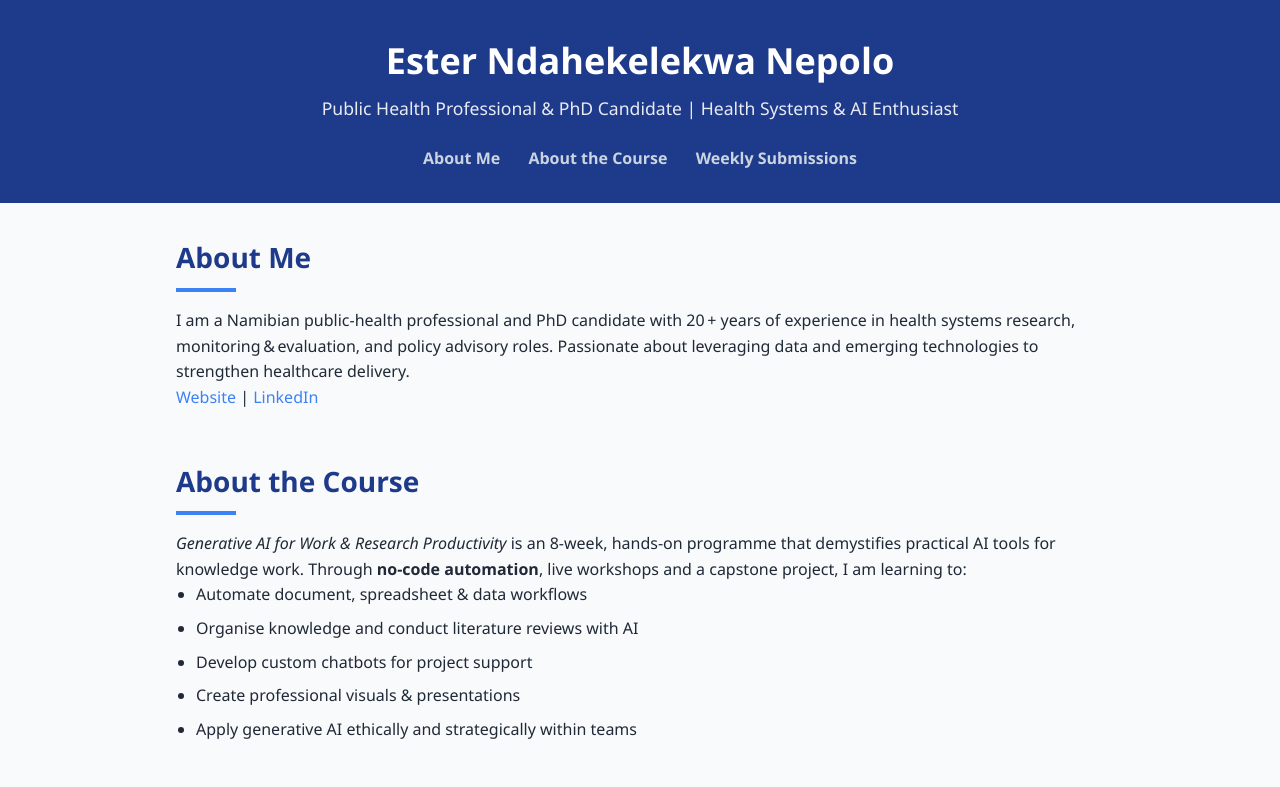
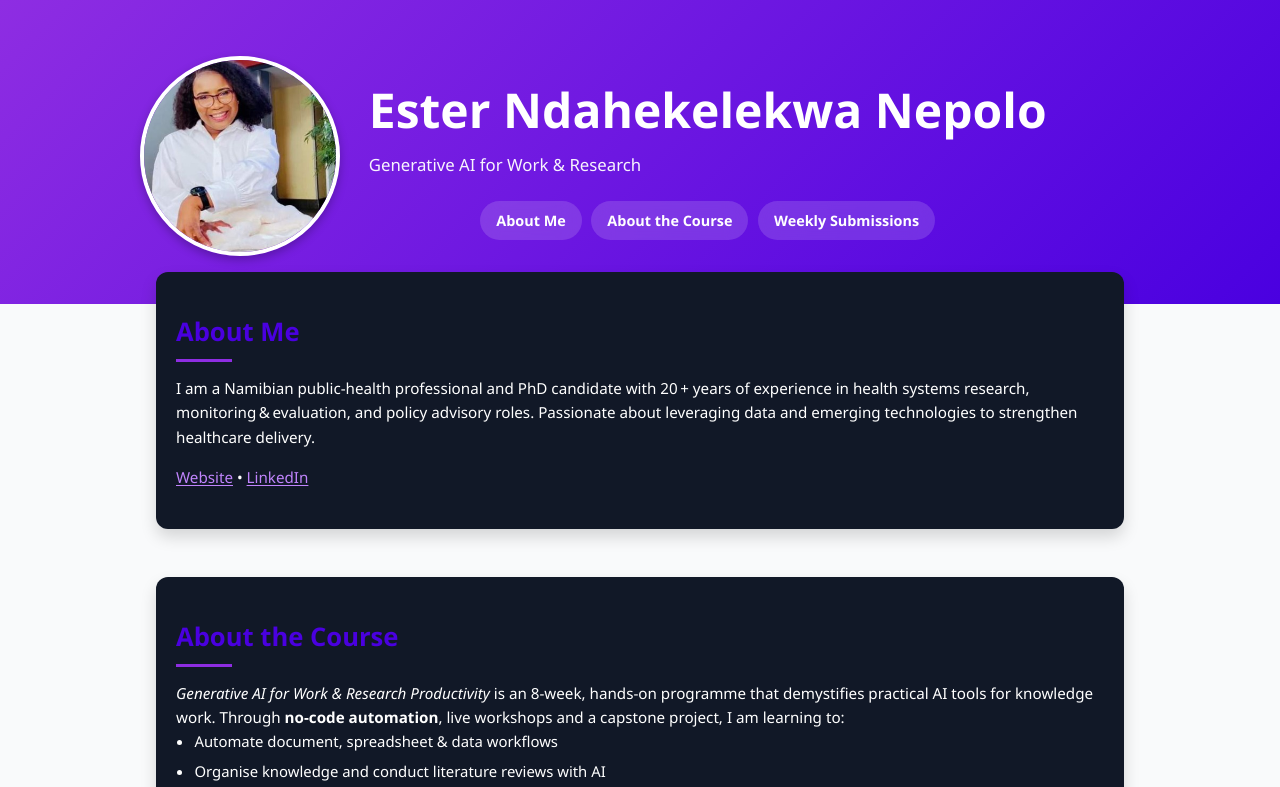
Before and after one commit to EsterNepolo/graph_portfolio, a plain HTML site: page index.html in a window 1280 px wide. Shown: the top 787 px of the page. Drawn offline with Linux system fonts and the light colour scheme.

Commit message:
Update index.html

```diff
--- a/index.html
+++ b/index.html
@@ -6,74 +6,166 @@
   <meta name="viewport" content="width=device-width, initial-scale=1.0">
   <title>Ester Nepolo | Generative AI Portfolio</title>
   <style>
+    /*====================
+      Color Palette & Root Vars
+    ====================*/
     :root {
-      --bg-color: #f9fafb;
-      --primary-color: #1e3a8a;
-      --accent-color: #3b82f6;
-      --text-color: #1f2937;
-      --max-width: 960px;
+      --primary-gradient-start: #8e2de2; /* Purple */
+      --primary-gradient-end:   #4a00e0; /* Deep violet */
+      --bg-body:   #f9fafb;
+      --bg-dark:   #111827;
+      --text-light: #ffffff;
+      --text-dark:  #1f2937;
+      --max-width:  1000px;
     }
 
-    * { box-sizing: border-box; margin: 0; padding: 0; }
+    /*====================
+      Global Reset & Typography
+    ====================*/
+    *,*::before,*::after{box-sizing:border-box;margin:0;padding:0}
+    body{
+      font-family:"Segoe UI",Roboto,Arial,sans-serif;
+      font-size:0.95rem; /* slightly smaller base font */
+      line-height:1.6;
+      color:var(--text-dark);
+      background:var(--bg-body);
+    }
+    a{color:inherit;text-decoration:none}
+    img{display:block;max-width:100%;height:auto}
 
-    body {
-      font-family: "Segoe UI", Roboto, Arial, sans-serif;
-      line-height: 1.6;
-      color: var(--text-color);
-      background: var(--bg-color);
+    /*====================
+      HERO SECTION
+    ====================*/
+    header.hero{
+      background:linear-gradient(135deg,var(--primary-gradient-start),var(--primary-gradient-end));
+      color:var(--text-light);
+      padding:3.5rem 1rem 3rem; /* slightly reduced vertical padding */
+    }
+    .hero__inner{
+      max-width:var(--max-width);
+      margin:0 auto;
+      display:flex;
+      flex-direction:column;
+      align-items:center;
+      text-align:center;
     }
 
-    header {
-      background: var(--primary-color);
-      color: #fff;
-      padding: 2rem 1rem;
-      text-align: center;
+    .profile-img{
+      width:200px;
+      height:200px;
+      border-radius:50%;
+      object-fit:cover;
+      object-position:center top;
+      border:4px solid var(--text-light);
+      margin-bottom:1.25rem;
+      box-shadow:0 4px 10px rgba(0,0,0,.25);
+    }
+    .hero__name{
+      font-size:clamp(1.75rem,4.5vw,3rem); /* reduced */
+      font-weight:700;
+    }
+    .hero__subtitle{
+      font-size:1.05rem; /* reduced */
+      font-weight:500;
+      margin-top:.2rem;
+      opacity:.95;
     }
 
-    header h1 { font-size: 2.25rem; margin-bottom: .25rem; }
-    header p  { font-size: 1.1rem; opacity: .9; }
+    nav.hero__nav{
+      margin-top:1.4rem;
+      display:flex;
+      gap:.6rem;
+      flex-wrap:wrap;
+      justify-content:center;
+    }
+    .nav-pill{
+      padding:.5rem 1rem; /* reduced */
+      border-radius:9999px;
+      background:rgba(255,255,255,.15);
+      color:var(--text-light);
+      font-weight:600;
+      backdrop-filter:blur(10px);
+      transition:background .2s ease;
+      font-size:0.9rem; /* smaller text */
+    }
+    .nav-pill:hover{background:rgba(255,255,255,.25)}
 
-    nav { margin-top: 1.5rem; }
-    nav a { color: #cbd5e1; margin: 0 .75rem; text-decoration: none; font-weight: 600; transition: color .2s ease; }
-    nav a:hover { color: #fff; }
-
-    main { margin: 0 auto; max-width: var(--max-width); padding: 2rem 1rem; }
-    section { margin-bottom: 3rem; }
-
-    section h2 {
-      font-size: 1.75rem; color: var(--primary-color); margin-bottom: 1rem; position: relative;
-    }
-    section h2::after {
-      content: ""; width: 60px; height: 4px; background: var(--accent-color); display: block; margin-top: .5rem;
+    /*====================
+      MAIN CONTENT WRAPPER
+    ====================*/
+    main{
+      max-width:var(--max-width);
+      margin:-2rem auto 0; /* adjust overlap */
+      padding:0 1rem 3.5rem;
     }
 
-    ul, ol { margin-left: 1.25rem; }
-    ul li, ol li { margin-bottom: .5rem; }
+    section{margin-bottom:3rem}
+    section h2{
+      font-size:1.6rem; /* reduced */
+      margin-bottom:.9rem;
+      position:relative;
+      color:var(--primary-gradient-end);
+    }
+    section h2::after{
+      content:"";
+      width:56px;
+      height:3px; /* thinner */
+      background:var(--primary-gradient-start);
+      display:block;
+      margin-top:.35rem;
+    }
 
-    footer { background: #e5e7eb; color: #4b5563; text-align: center; padding: 1rem; font-size: .9rem; }
+    #about-me,#about-course,#submissions{
+      background:var(--bg-dark);
+      color:var(--text-light);
+      padding:2.5rem 1.25rem; /* reduced */
+      border-radius:12px;
+      box-shadow:0 8px 16px rgba(0,0,0,.15);
+    }
 
-    a.inline-link { color: var(--accent-color); text-decoration: none; }
-    a.inline-link:hover { text-decoration: underline; }
+    #about-me a,#about-course a,#submissions a{color:#c084fc}
+
+    ul,ol{margin-left:1.15rem;font-size:0.93rem} /* smaller list font */
+    li{margin-bottom:.4rem}
+
+    p{font-size:0.95rem}
+
+    .inline-link{text-decoration:underline;text-underline-offset:2px;transition:opacity .2s ease;font-size:0.95rem}
+    .inline-link:hover{opacity:.75}
+
+    footer{font-size:.8rem} /* smaller footer */
+
+    @media(min-width:640px){
+      .hero__inner{flex-direction:row;text-align:left}
+      .profile-img{margin:0 1.8rem 0 0}
+    }
   </style>
 </head>
 <body>
-  <header>
-    <h1>Ester Ndahekelekwa Nepolo</h1>
-    <p>Public Health Professional &amp; PhD Candidate | Health Systems &amp; AI Enthusiast</p>
-    <nav>
-      <a href="#about-me">About Me</a>
-      <a href="#about-course">About the Course</a>
-      <a href="#submissions">Weekly Submissions</a>
-    </nav>
+  <!-- HERO -->
+  <header class="hero">
+    <div class="hero__inner">
+      <img class="profile-img" src="https://raw.githubusercontent.com/EsterNepolo/graph_portfolio/main/1000269779.jpg" alt="Generative AI portrait of Ester Nepolo">
+      <div>
+        <h1 class="hero__name">Ester Ndahekelekwa Nepolo</h1>
+        <p class="hero__subtitle">Generative AI for Work &amp; Research</p>
+        <nav class="hero__nav">
+          <a href="#about-me" class="nav-pill">About Me</a>
+          <a href="#about-course" class="nav-pill">About the Course</a>
+          <a href="#submissions" class="nav-pill">Weekly Submissions</a>
+        </nav>
+      </div>
+    </div>
   </header>
 
+  <!-- MAIN CONTENT -->
   <main>
     <!-- About Me -->
     <section id="about-me">
       <h2>About Me</h2>
       <p>I am a Namibian public‑health professional and PhD candidate with 20 + years of experience in health systems research, monitoring &amp; evaluation, and policy advisory roles. Passionate about leveraging data and emerging technologies to strengthen healthcare delivery.</p>
-      <p>
-        <a class="inline-link" href="https://esternepolo.github.io/" target="_blank" rel="noopener">Website</a> |
+      <p style="margin-top:1rem;">
+        <a class="inline-link" href="https://esternepolo.github.io/" target="_blank" rel="noopener">Website</a> &bull;
         <a class="inline-link" href="https://www.linkedin.com/in/ester-nepolo-032a94a6/" target="_blank" rel="noopener">LinkedIn</a>
       </p>
     </section>
@@ -108,8 +200,9 @@
     </section>
   </main>
 
-  <footer>
-    <p>&copy; 2025 Ester Nepolo</p>
+  <!-- FOOTER -->
+  <footer style="text-align:center;padding:1rem;background:#e5e7eb;color:#4b5563;">
+    &copy; 2025 Ester Nepolo &mdash; Generative AI Portfolio
   </footer>
 </body>
 </html>
```
